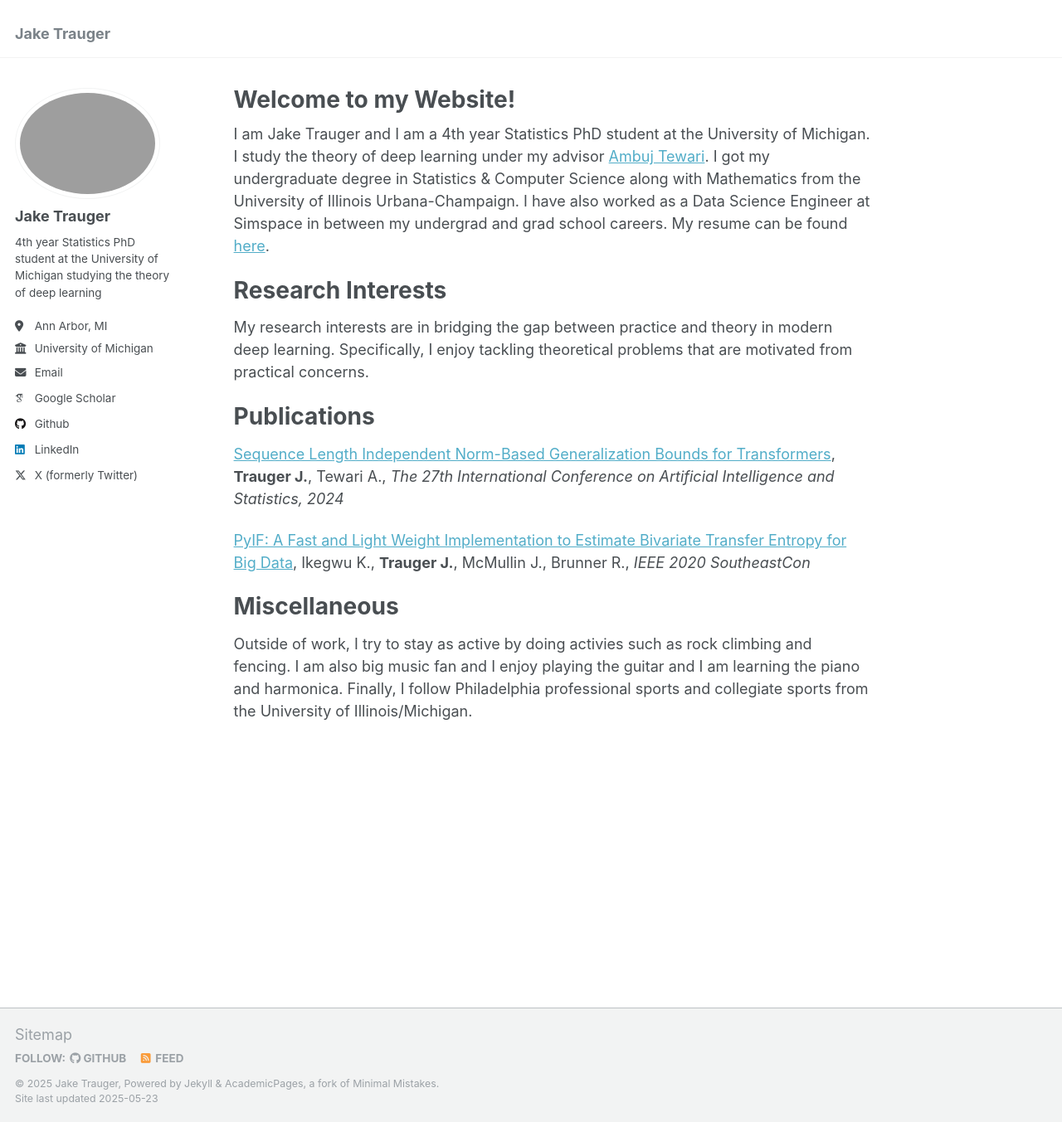
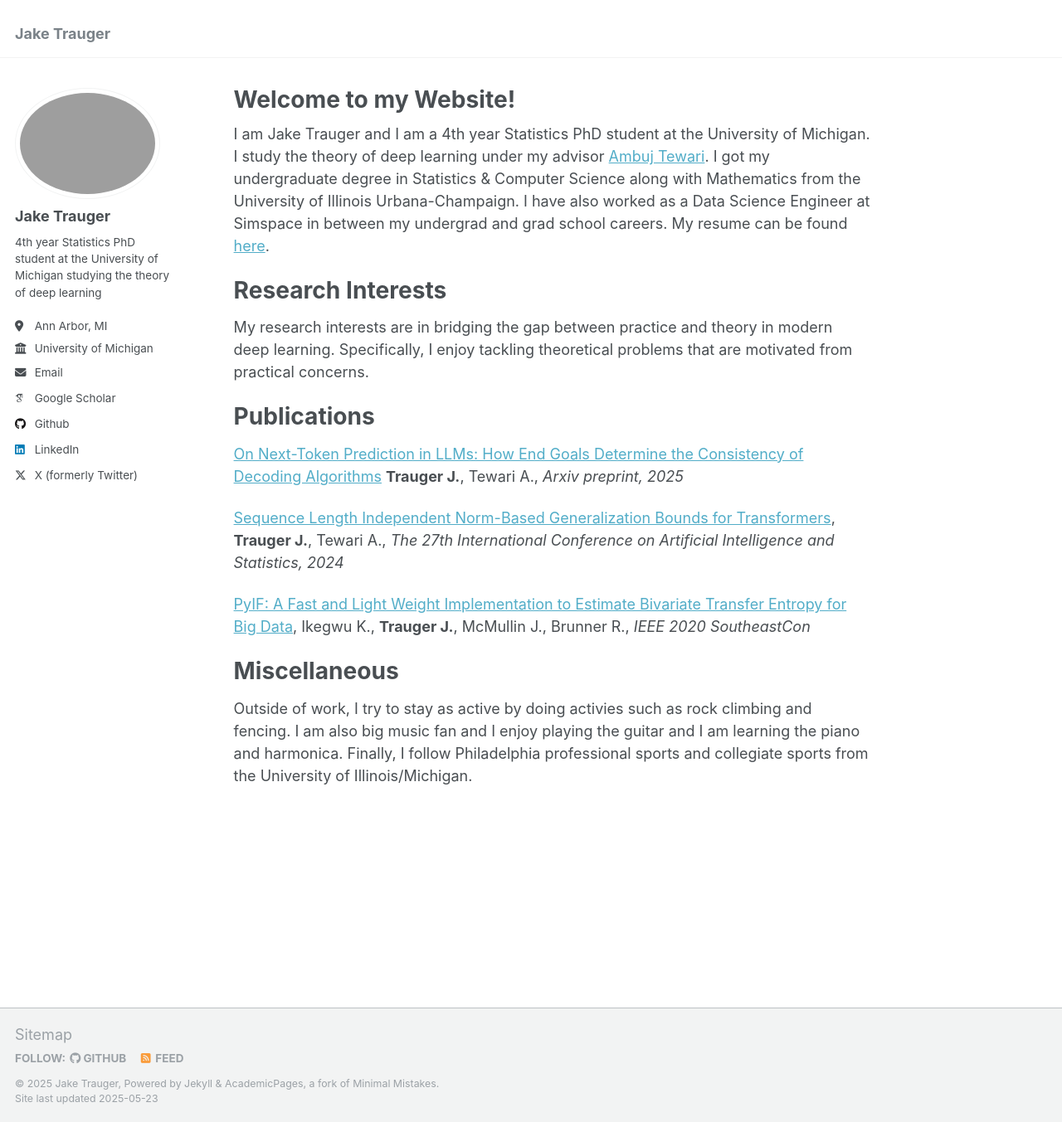
Before and after one commit to traugerjacob/traugerjacob.github.io, a Jekyll site: the page built from _pages/about.md, in a window 1280 px wide and 1353 px high. Shown: the whole window at 83% size. Built offline with Jekyll 4.4.1, drawn with Linux system fonts in a browser that asks for light colours; some web fonts are replaced.

Commit message:
Update about.md
updated about

```diff
--- a/_pages/about.md
+++ b/_pages/about.md
@@ -14,6 +14,9 @@ My research interests are in bridging the gap between practice and theory in mod
 
 Publications
 ======
+[On Next-Token Prediction in LLMs: How End Goals Determine the Consistency of Decoding Algorithms](https://arxiv.org/abs/2505.11183)
+**Trauger J.**, Tewari A., _Arxiv preprint, 2025_
+
 [Sequence Length Independent Norm-Based Generalization Bounds for Transformers](https://proceedings.mlr.press/v238/trauger24a.html), **Trauger J.**, Tewari A., _The 27th International Conference on Artificial Intelligence and Statistics, 2024_
 
 [PyIF: A Fast and Light Weight Implementation to Estimate Bivariate Transfer Entropy for Big Data](https://ieeexplore.ieee.org/abstract/document/9249650), Ikegwu K., **Trauger J.**, McMullin J., Brunner R., _IEEE 2020 SoutheastCon_
```
